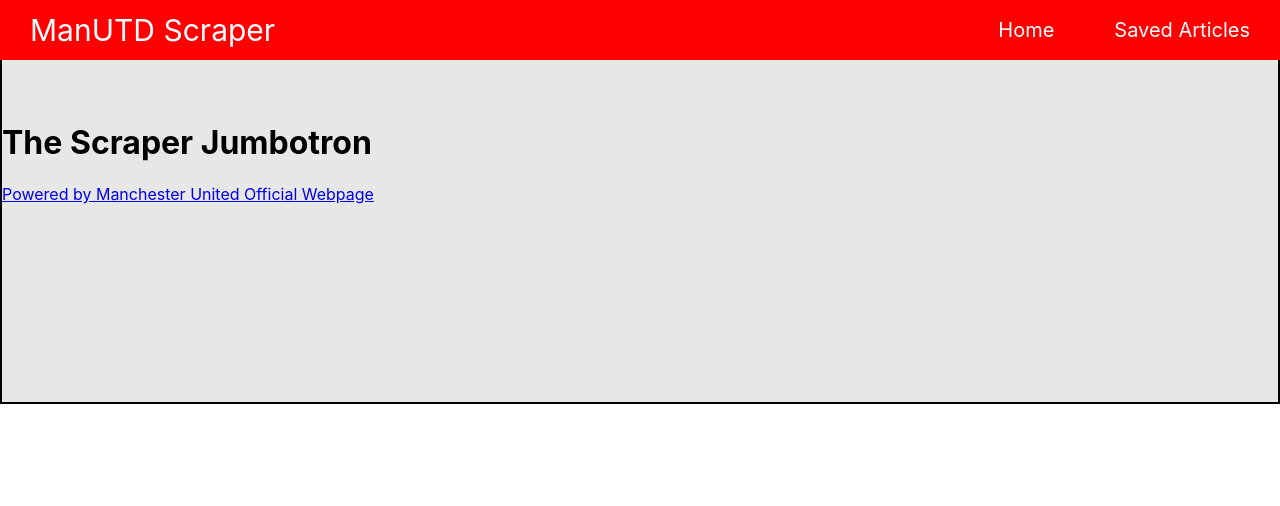
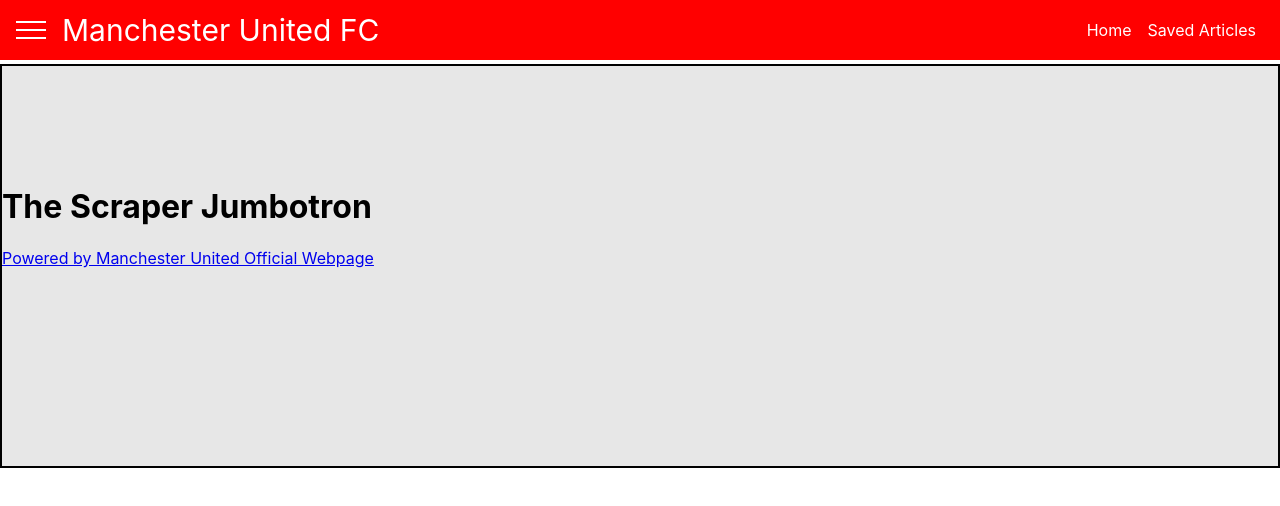
Before and after one commit to jk27924/mongo-scraper, a React (Create React App) app in the folder client/: page / in a window 1280 px wide. Shown: the top 506 px of the page. Built offline with nearby package versions, Linux system fonts and the light colour scheme.

Commit message:
created ToggleButton directory that has index.js and style.css to create a Hamberger Button on the left side of the logo.

```diff
--- a/client/src/App.js
+++ b/client/src/App.js
@@ -8,7 +8,9 @@
   return (
     <div>
         <Navbar />
-        <Jumbotron />
+        <main style={{marginTop: "64px"}}>
+          <Jumbotron />
+        </main>
         {/* <Jumbotron />
         <Container>
           <Row>
--- a/client/src/components/Nav/index.js
+++ b/client/src/components/Nav/index.js
@@ -1,4 +1,5 @@
 import React from "react";
+import HamburgerButton from "../ToggleButton/index"
 import "./style.css";
 
 // function Nav() {
@@ -14,8 +15,10 @@
 const Navbar = props => (
   <header className="navbar">
     <nav className="navbar__navigation">
-      <div></div>
-      <div className="navbar__logo"><a href="/">ManUTD Scraper</a></div>
+      <div>
+        <HamburgerButton />
+      </div>
+      <div className="navbar__logo"><a href="/">Manchester United FC</a></div>
       <div className="spacer"></div>
       <div className="navbar__navigation-items">
         <ul>
--- a/client/src/components/Nav/style.css
+++ b/client/src/components/Nav/style.css
@@ -6,14 +6,16 @@
   position: fixed;
   /* padding: 0 30px; */
   background: red;
-  color: white;
+}
+
+.navbar__logo {
+  margin-left: 1rem;
 }
 
 .navbar__logo a {
   color: white;
   text-decoration: none;
   font-size: 30px;
-  padding: 0 30px;
 }
 
 .spacer {
@@ -23,7 +25,8 @@
 .navbar__navigation {
   display: flex;
   align-items: center;
-  height: 100%
+  height: 100%;
+  padding: 0 1rem;
 }
 .navbar__navigation-items ul {
   list-style: none;
@@ -33,13 +36,13 @@
 }
 
 .navbar__navigation-items li {
-  padding: 0 30px;
+  padding: 0 0.5rem;
 }
 
 .navbar__navigation-items a {
   color: white;
   text-decoration: none;
-  font-size: 20px;
+  /* font-size: 20px; */
 }
 
 .navbar__navigation-items a:hover,
--- /dev/null
+++ b/client/src/components/ToggleButton/drawer.js
@@ -0,0 +1,5 @@
+import React from "react";
+
+const drawer = props => (
+    <nav></nav>
+)
--- /dev/null
+++ b/client/src/components/ToggleButton/index.js
@@ -0,0 +1,12 @@
+import React from "react";
+import "./style.css";
+
+const hamburgerButton = props => (
+    <button className="hamburger-button">
+        <div className="hamburger-button__line"/>
+        <div className="hamburger-button__line"/>
+        <div className="hamburger-button__line"/>
+    </button>
+);
+
+export default hamburgerButton;
--- /dev/null
+++ b/client/src/components/ToggleButton/style.css
@@ -0,0 +1,22 @@
+.hamburger-button {
+    height: 24px;
+    width: 30px;
+    display: flex;
+    flex-direction: column;
+    justify-content: space-around;
+    background: transparent;
+    border: none;
+    cursor: pointer;
+    padding: 0;
+    box-sizing: border-box;
+}
+
+.hamburger-button:focus {
+    outline: none;
+}
+
+.hamburger-button__line {
+    width: 30px;
+    height: 2px;
+    background: white;
+}
```
